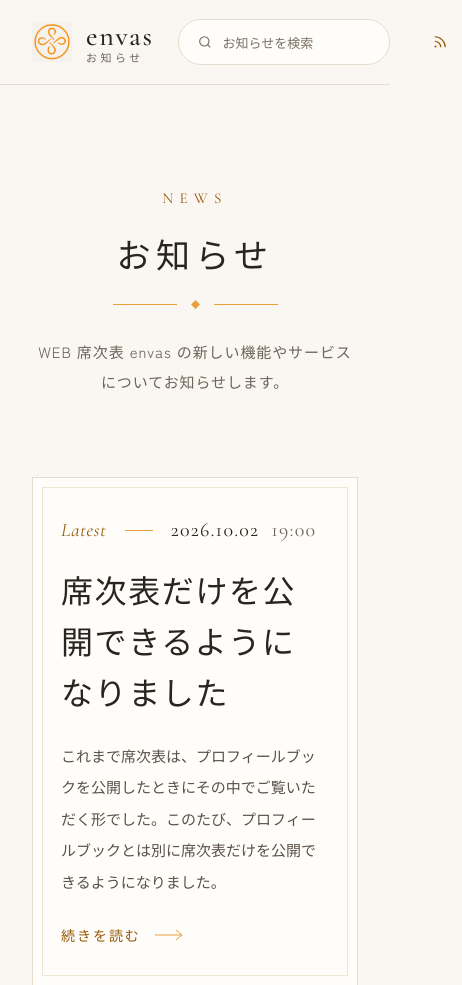
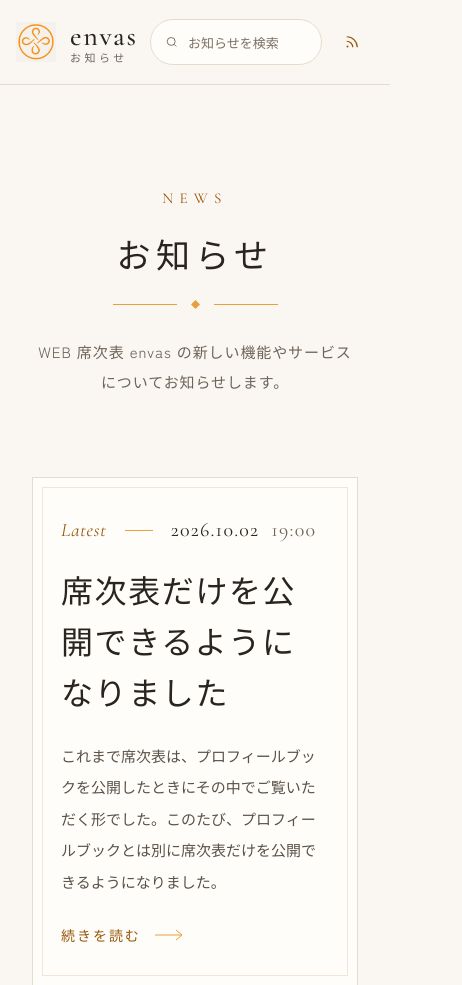
Before and after one commit to wish-corp/envas-info, an Astro site: page / in a window 390 px wide. Shown: the top 985 px of the page, 462 px wide, since content can reach past the window. Built offline with nearby package versions, Linux system fonts and the light colour scheme; Astro itself is replaced by a stand-in of ours.

Commit message:
fix(ui): 狭い画面でヘッダーの検索欄が溢れないようにする
Co-Authored-By: Claude Opus 5.5 <noreply@anthropic.com>
Claude-Session: https://claude.ai/code/session_018efsrPsTrtRizMuZaYpkZN

```diff
--- a/src/components/SiteHeader.astro
+++ b/src/components/SiteHeader.astro
@@ -121,5 +121,23 @@
     .nav-links {
       display: none;
     }
+    .inner {
+      padding: 0 16px;
+      gap: 12px;
+    }
+    nav {
+      flex: 1;
+      min-width: 0;
+      gap: 8px;
+    }
+    .search {
+      flex: 1;
+      min-width: 0;
+      padding: 0 14px;
+    }
+    .search input {
+      width: 100%;
+      min-width: 0;
+    }
   }
 </style>
```
